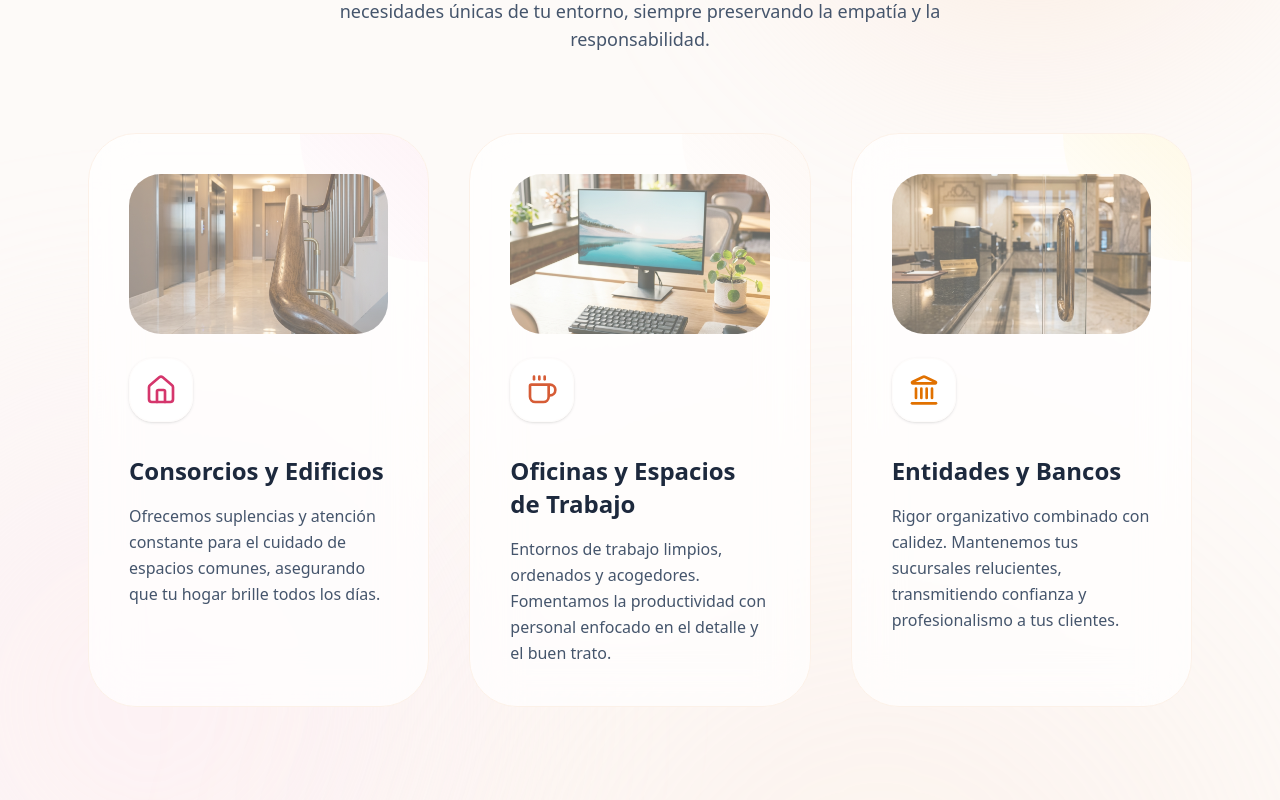
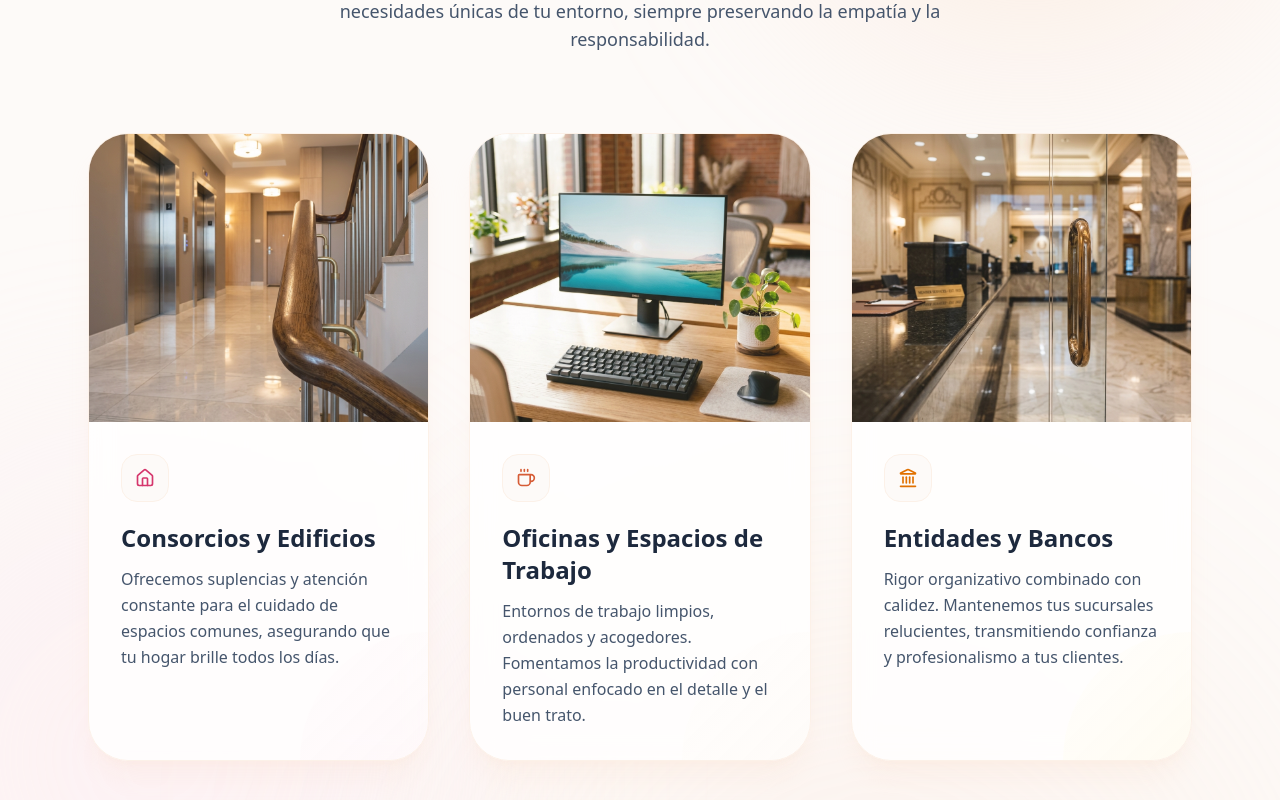
Before and after one commit to VicThorX/ariana-servicios, a Next.js app: page / in a window 1280 px wide. Shown: the part 2160-2960 px from the top of the page. Built offline with nearby package versions, Linux system fonts and the light colour scheme.

Commit message:
chore: change images size

```diff
--- a/src/components/sections/Services.tsx
+++ b/src/components/sections/Services.tsx
@@ -1,6 +1,7 @@
 "use client";
 
 import { motion } from "framer-motion";
+import Image from "next/image";
 import { Coffee, Home, Landmark } from "lucide-react";
 
 export default function Services() {
@@ -8,21 +9,21 @@ export default function Services() {
     {
       title: "Consorcios y Edificios",
       description: "Ofrecemos suplencias y atención constante para el cuidado de espacios comunes, asegurando que tu hogar brille todos los días.",
-      icon: <Home className="w-8 h-8 text-teal-600 dark:text-brand-400" />,
+      icon: <Home className="w-5 h-5 text-teal-600 dark:text-brand-400" />,
       color: "from-teal-100 to-transparent dark:from-brand-900/40",
       image: "/service-condominiums.png",
     },
     {
       title: "Oficinas y Espacios de Trabajo",
       description: "Entornos de trabajo limpios, ordenados y acogedores. Fomentamos la productividad con personal enfocado en el detalle y el buen trato.",
-      icon: <Coffee className="w-8 h-8 text-brand-600 dark:text-brand-400" />,
+      icon: <Coffee className="w-5 h-5 text-brand-600 dark:text-brand-400" />,
       color: "from-brand-100 to-transparent dark:from-brand-900/40",
       image: "/service-offices.png",
     },
     {
       title: "Entidades y Bancos",
       description: "Rigor organizativo combinado con calidez. Mantenemos tus sucursales relucientes, transmitiendo confianza y profesionalismo a tus clientes.",
-      icon: <Landmark className="w-8 h-8 text-amber-600 dark:text-amber-400" />,
+      icon: <Landmark className="w-5 h-5 text-amber-600 dark:text-amber-400" />,
       color: "from-amber-100 to-transparent dark:from-amber-900/40",
       image: "/service-institutions.png",
     }
@@ -78,31 +79,32 @@ export default function Services() {
             <motion.div
               key={index}
               variants={itemVariants}
-              className="group relative p-10 rounded-[3rem] bg-white/70 dark:bg-slate-900 backdrop-blur-xl border border-brand-100 dark:border-slate-800 hover:border-brand-500/50 dark:hover:border-brand-500/50 hover:shadow-2xl hover:shadow-brand-500/10 transition-all duration-500 overflow-hidden"
+              className="group relative bg-white/80 dark:bg-slate-900 backdrop-blur-md overflow-hidden rounded-[2.5rem] border border-brand-100 dark:border-slate-800 shadow-xl shadow-brand-200/20 dark:shadow-none hover:shadow-2xl hover:border-brand-200 dark:hover:border-brand-500/50 transition-all duration-500 hover:-translate-y-2 flex flex-col cursor-default"
             >
-              <div className={`absolute top-0 right-0 w-32 h-32 bg-gradient-to-bl ${service.color} opacity-40 group-hover:scale-150 transition-transform duration-700 rounded-bl-full`}></div>
-
-              {/*
-                TODO: Agregar imagen macro de detalle de limpieza por servicio
-                (ej. teclados desinfectados, picaportes de bronce pulidos, zócalos de ascensor)
-              */}
-              <div className="relative w-full h-40 mb-6 rounded-[2rem] overflow-hidden bg-brand-50/50 dark:bg-slate-800/50">
-                <img
+              <div className="relative h-72 w-full overflow-hidden bg-brand-50/50 dark:bg-slate-800/50">
+                <Image
                   src={service.image}
-                  alt={`Detalle de limpieza — ${service.title}`}
-                  className="w-full h-full object-cover opacity-60 group-hover:opacity-80 transition-opacity duration-500"
+                  alt={service.title}
+                  fill
+                  sizes="(max-width: 768px) 100vw, 33vw"
+                  className="object-cover transition-transform duration-1000 group-hover:scale-[1.03] opacity-90 group-hover:opacity-100"
                 />
               </div>
 
-              <div className="w-16 h-16 rounded-[1.5rem] bg-white/90 dark:bg-slate-800 shadow-sm flex items-center justify-center mb-8 relative z-10 border border-brand-50/50 dark:border-slate-700">
-                {service.icon}
+              <div className="p-8 flex-1 flex flex-col relative z-20">
+                <div className={`absolute bottom-0 right-0 w-32 h-32 bg-gradient-to-tl ${service.color} opacity-20 group-hover:opacity-40 group-hover:scale-150 transition-all duration-700 rounded-tl-full -z-10`}></div>
+
+                <div className="w-12 h-12 bg-brand-50 dark:bg-slate-800 rounded-2xl flex items-center justify-center mb-5 border border-brand-100 dark:border-slate-700 group-hover:bg-brand-100 dark:group-hover:bg-slate-700 group-hover:scale-110 transition-all duration-500">
+                  {service.icon}
+                </div>
+
+                <h3 className="text-2xl font-bold text-slate-800 dark:text-white mb-3">
+                  {service.title}
+                </h3>
+                <p className="text-slate-600 dark:text-slate-400 leading-relaxed font-medium">
+                  {service.description}
+                </p>
               </div>
-              <h3 className="text-xl md:text-2xl font-bold text-slate-800 dark:text-white mb-4 leading-snug relative z-10">
-                {service.title}
-              </h3>
-              <p className="text-slate-600 dark:text-slate-400 leading-relaxed font-medium relative z-10">
-                {service.description}
-              </p>
             </motion.div>
           ))}
         </motion.div>
```
